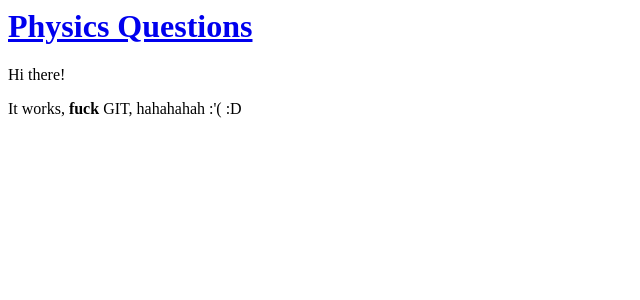
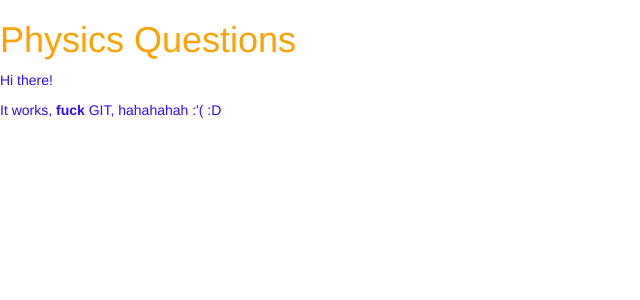
Before and after one commit to joerow/physicsquiz, a Django app: page / in a window 1280 px wide. Shown: the top 300 px of the page, without its empty margins (0-640 px from the left). Run offline with Django 3.2, Linux system fonts and the light colour scheme; data that the repository does not hold is empty; some libraries are stand-ins or nearby versions.

Commit message:
Updated CSS to visual studio

```diff
--- a/question/static/css/question.css
+++ b/question/static/css/question.css
@@ -0,0 +1,9 @@
+
+
+h1 a {
+  color: #FCA205;
+}
+
+p {
+  color:rgb(54, 10, 250);
+}
--- a/question/templates/question/question_list.html
+++ b/question/templates/question/question_list.html
@@ -1,7 +1,10 @@
-
+{% load staticfiles %}
 <html>
     <head>
         <title>Joseph's Questions</title>
+        <link rel="stylesheet" href="//maxcdn.bootstrapcdn.com/bootstrap/3.2.0/css/bootstrap.min.css">
+        <link rel="stylesheet" href="//maxcdn.bootstrapcdn.com/bootstrap/3.2.0/css/bootstrap-theme.min.css">
+        <link rel="stylesheet" href="{% static 'css/question.css' %}">
     </head>
     <body>
         <div>
@@ -11,9 +14,10 @@
         <div>
             {% for CalculationQuestion in questions %}
             <div>
-                <p>published: {{ CalculationQuestion.published_date }}</p>
                 <h1><a href="">{{ CalculationQuestion.title }}</a> </h1>
                 <p>{{ CalculationQuestion.text|linebreaksbr }}</p>
+                <h6>published: {{ CalculationQuestion.published_date }}</h6>
+
             </div>
             {% endfor %}
         </div>
--- a/question/views.py
+++ b/question/views.py
@@ -6,4 +6,4 @@ from django.utils import timezone
 
 def question_list(request):
     questions = CalculationQuestion.objects.filter(published_date__lte=timezone.now()).order_by('published_date')
-    return render(request, 'question/question_list.html',{'questions': questions})
+    return render(request, 'question/question_list.html', {'questions': questions})
```
